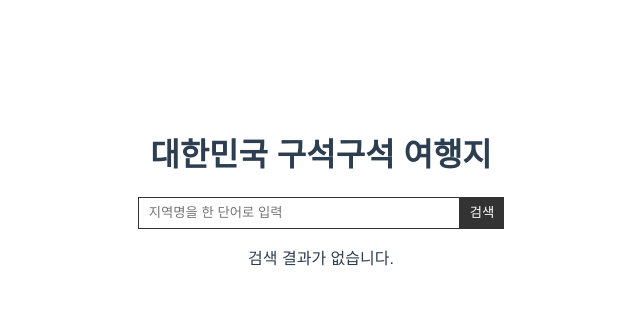
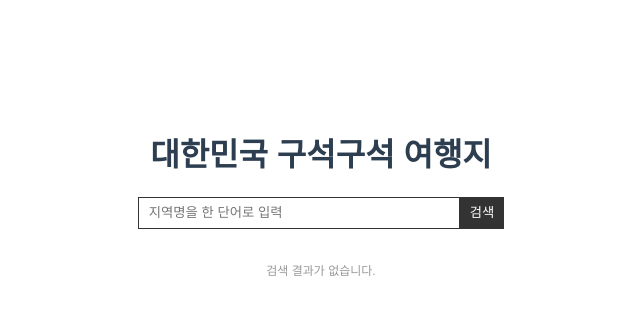
Before and after one commit to jinahgna/vue_study, a Vue app: page / in a window 1280 px wide. Shown: the top 314 px of the page, without its empty margins (319-959 px from the left). Built offline with nearby package versions, Linux system fonts and the light colour scheme.

Commit message:
style 수정

```diff
--- a/src/components/destinationList.vue
+++ b/src/components/destinationList.vue
@@ -1,6 +1,6 @@
 <template>
   <div class="destination-list">
-    <p  v-if="isResult === false">검색 결과가 없습니다.</p>
+    <p v-if="isResult === false" class="no-result" >검색 결과가 없습니다.</p>
     <ul v-if="isResult === true">
       <li v-for="list in destinationList">
         <strong> {{ list.title }} </strong>
@@ -55,6 +55,7 @@ export default {
 
 <!-- Add "scoped" attribute to limit CSS to this component only -->
 <style scoped>
-  .destination-list ul {width:80%; margin:50px auto;}
+  .destination-list .no-result {padding-top:20px; font-size:12px; color:#999;}
+  .destination-list ul {width:80%; margin:50px auto; background-color:rgba(255,255,255,0.7);}
   .destination-list ul li {list-style:none; text-align:left; padding-top:20px; border-bottom:1px solid #ddd; }
 </style>
--- a/src/views/Home.vue
+++ b/src/views/Home.vue
@@ -23,5 +23,5 @@ export default {
 </script>
 
 <style scoped>
-  .home {padding-top:100px;}
+  .home {padding-top:100px; width:100%;}
 </style>
```
Also changed, not shown: src/assets/bg_korea.jpg (added).
